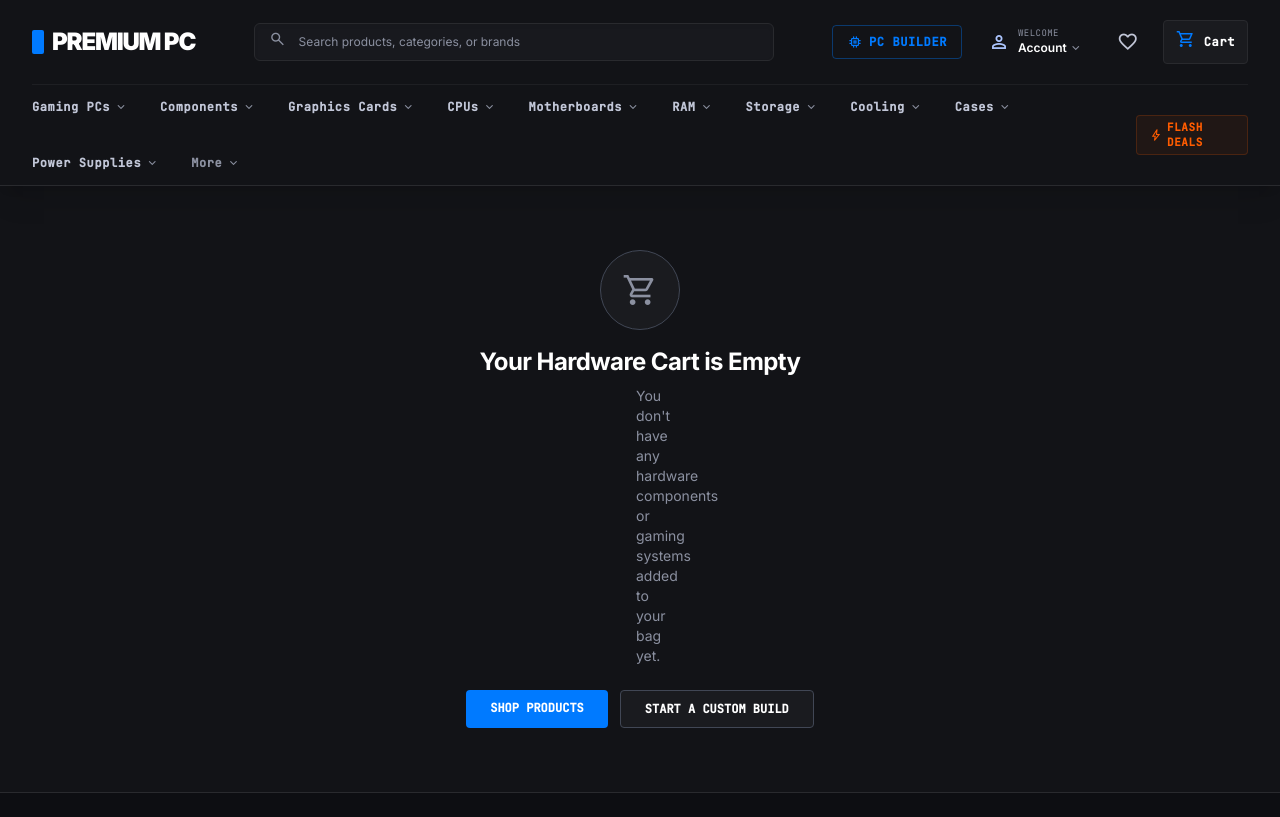
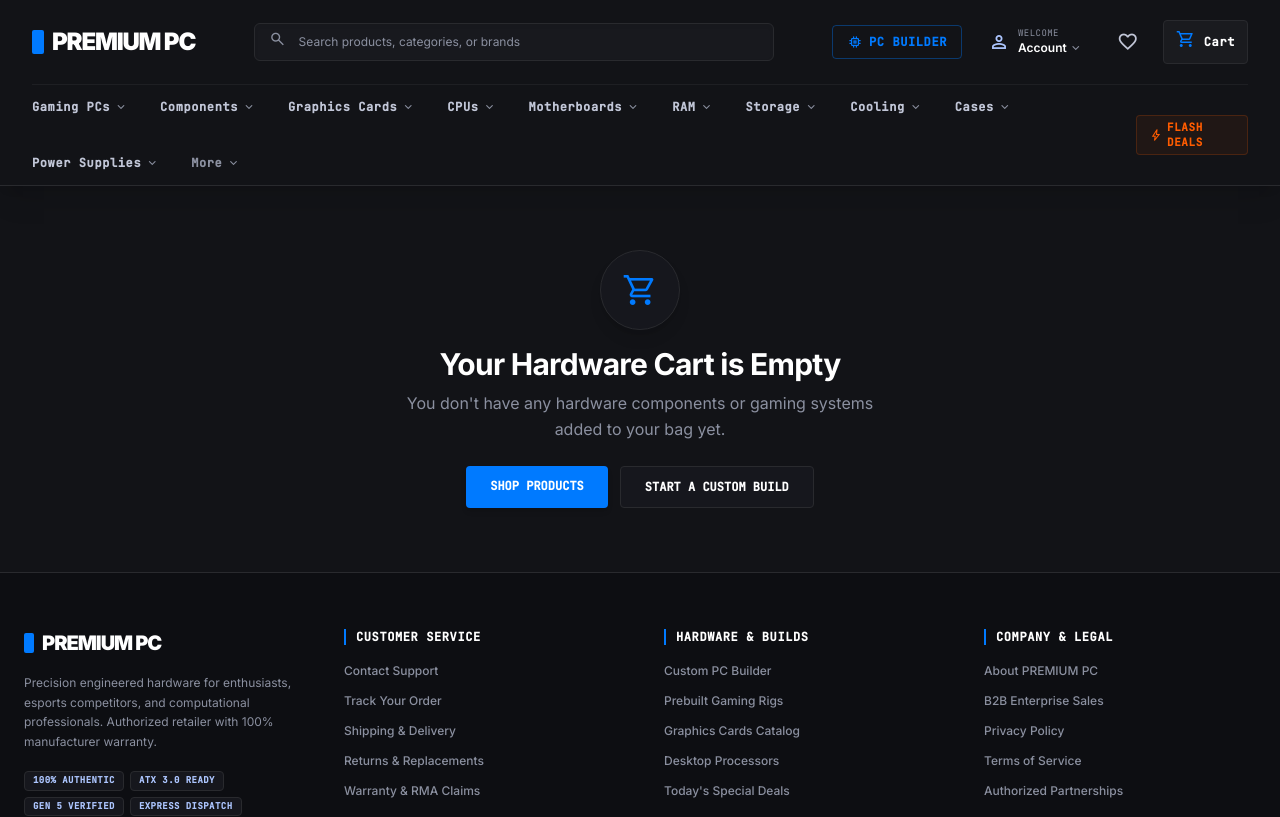
Before and after one commit to Rhytam23/social, a React (Vite) app: page /cart in a window 1280 px wide. Shown: the top 817 px of the page. Built offline with nearby package versions, Linux system fonts and the light colour scheme.

Commit message:
fix: empty cart text wrapping layout

```diff
--- a/src/components/ui/index.tsx
+++ b/src/components/ui/index.tsx
@@ -249,7 +249,7 @@ export function EmptyState({ icon = 'inbox', title, message, action, className =
     <div className={`bg-[#1a1b1f] border border-[#414755] rounded p-12 text-center flex flex-col items-center ${className}`}>
       <Icon name={icon} size={48} className="text-[#414755] mb-3" />
       <h3 className="text-white font-bold text-lg mb-1">{title}</h3>
-      {message && <p className="text-[#8b90a0] text-xs max-w-sm mx-auto mb-4">{message}</p>}
+      {message && <p className="text-[#8b90a0] text-xs md:text-sm max-w-[460px] w-full mx-auto leading-relaxed mb-4">{message}</p>}
       {action}
     </div>
   )
--- a/src/pages/CartPage.tsx
+++ b/src/pages/CartPage.tsx
@@ -33,25 +33,25 @@ export function CartPage() {
 
   if (cart.length === 0) {
     return (
-      <main className="flex-1 w-full py-16">
-        <div className="container-max px-4 text-center">
-          <div className="w-20 h-20 bg-[#1a1b1f] border border-[#414755] rounded-full flex items-center justify-center mx-auto mb-4 text-[#8b90a0]">
+      <main className="flex-1 w-full py-16 flex items-center justify-center">
+        <div className="container-max px-4 text-center flex flex-col items-center justify-center max-w-[600px] w-full mx-auto">
+          <div className="w-20 h-20 bg-[#16171d] border border-[#292a2e] rounded-full flex items-center justify-center mb-4 text-[#007aff] shadow-lg">
             <Icon name="shopping_cart" size={36} />
           </div>
-          <h1 className="text-white font-bold text-2xl tracking-tight mb-2">Your Hardware Cart is Empty</h1>
-          <p className="text-[#8b90a0] text-sm max-w-sm mx-auto mb-6">
+          <h1 className="text-white font-bold text-2xl md:text-3xl tracking-tight mb-2">Your Hardware Cart is Empty</h1>
+          <p className="text-[#8b90a0] text-sm md:text-base max-w-[480px] w-full mx-auto leading-relaxed mb-6">
             You don't have any hardware components or gaming systems added to your bag yet.
           </p>
-          <div className="flex justify-center gap-3">
+          <div className="flex flex-wrap justify-center gap-3 w-full">
             <Link
               to="/products"
-              className="px-6 py-2.5 bg-[#007aff] hover:bg-[#0066d6] text-white font-mono text-xs font-bold rounded transition-colors"
+              className="px-6 py-3 bg-[#007aff] hover:bg-[#0066d6] text-white font-mono text-xs font-bold rounded transition-colors shadow-md"
             >
               SHOP PRODUCTS
             </Link>
             <Link
               to="/builder"
-              className="px-6 py-2.5 bg-[#1a1b1f] border border-[#414755] hover:border-white text-white font-mono text-xs font-bold rounded transition-colors"
+              className="px-6 py-3 bg-[#16171d] border border-[#292a2e] hover:border-[#007aff] text-white font-mono text-xs font-bold rounded transition-colors"
             >
               START A CUSTOM BUILD
             </Link>
```
